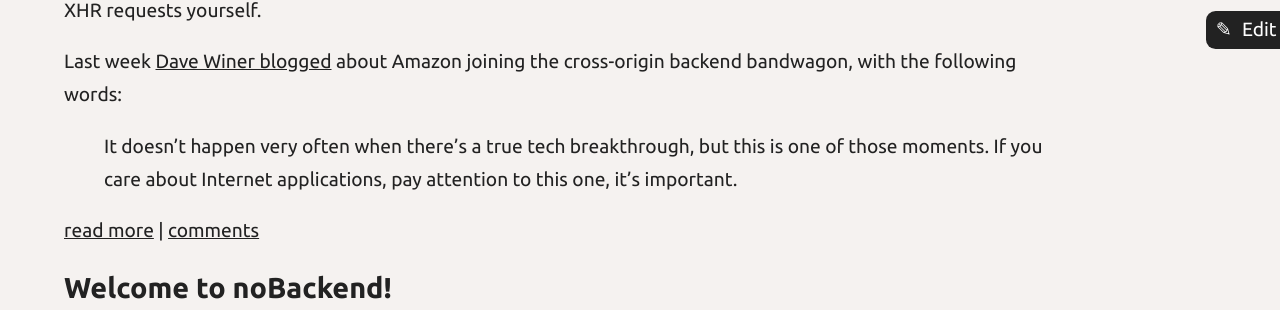
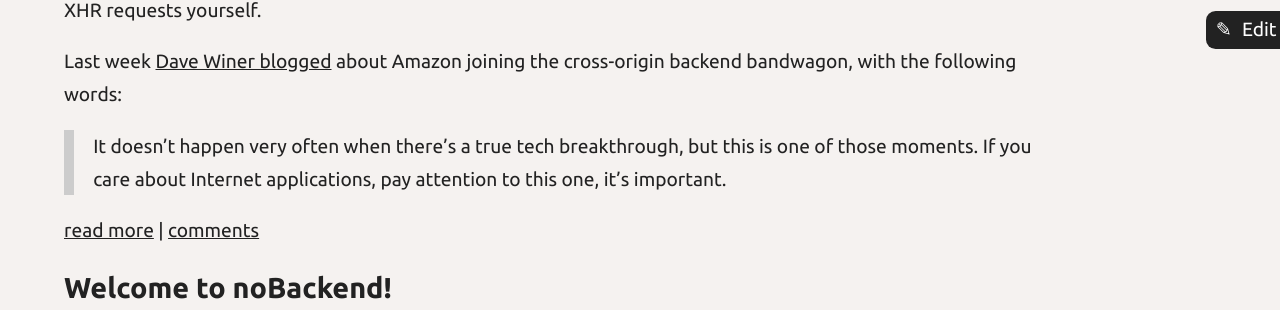
Before and after one commit to noBackend/nobackend.org, a Jekyll site: the page built from blog.html, in a window 1280 px wide. Shown: the part 806-1116 px from the top of the page. Built offline with Jekyll 4.4.1, drawn with Linux system fonts in a browser that asks for light colours; comment, search, counter and statistics services are not loaded.

Commit message:
styling blockquotes

```diff
--- a/assets/main.css
+++ b/assets/main.css
@@ -315,6 +315,11 @@ body.blog .main h2 a:focus,
 body.blog .main h2 a:hover {
   text-decoration: underline;
 }
+body.blog .main blockquote {
+  margin-left: 0;
+  padding-left: 1em;
+  border-left: 10px solid #ccc;
+}
 body.blog .main > article > footer {
   border: 1px solid #CDBEB1;
   border-width: 1px 0;
```
